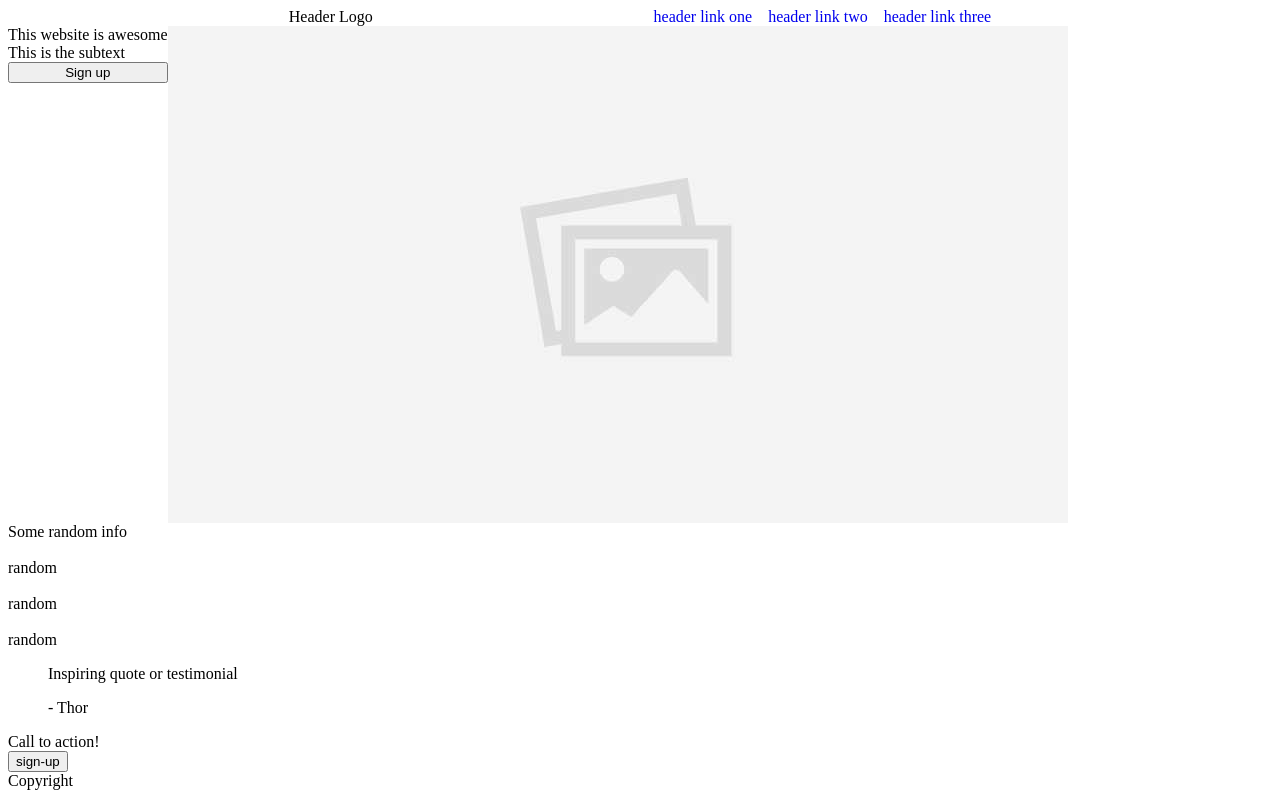
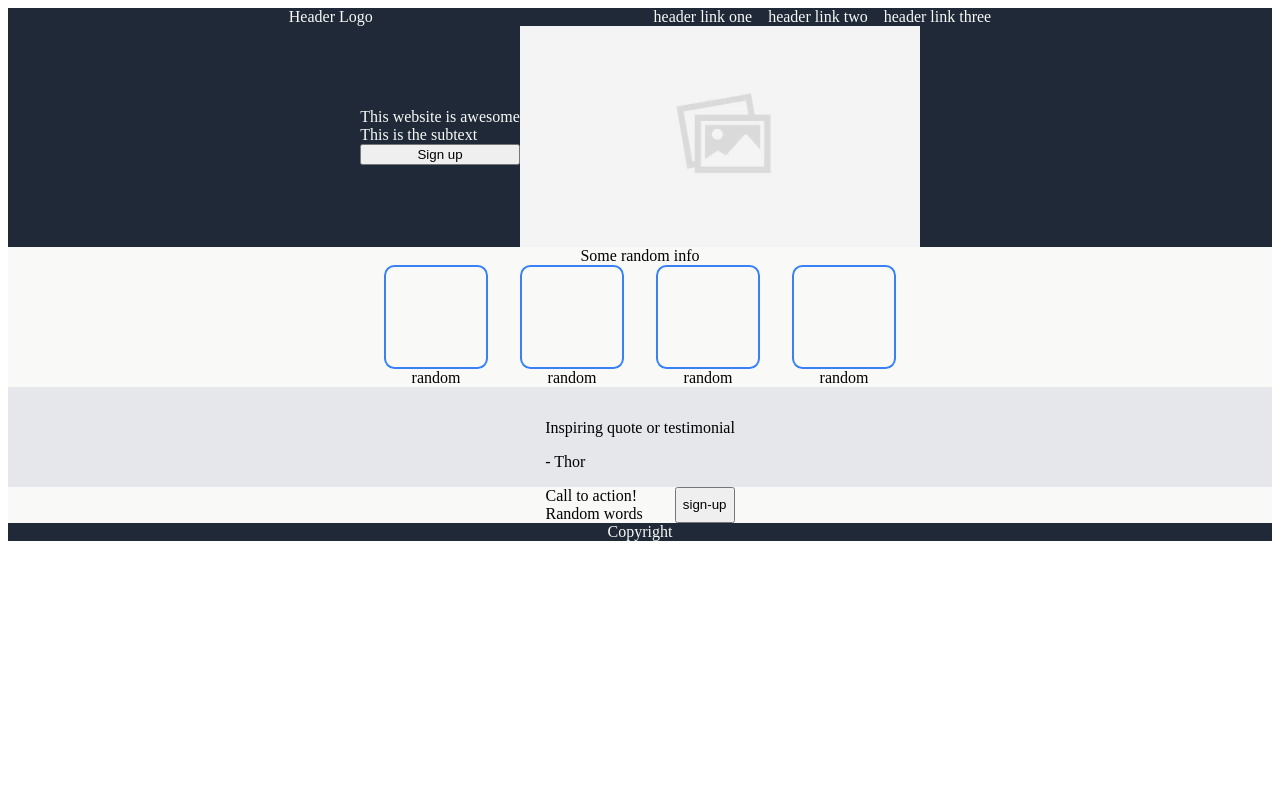
Before and after one commit to MSchwartz55/OdinLandingPage, a plain HTML site: page index.html in a window 1280 px wide. Drawn offline with Linux system fonts and the light colour scheme.

Commit message:
Added display:flex to each of the previously designed css classes and tweaked the structure of index.html to better match the example photo

```diff
--- a/index.html
+++ b/index.html
@@ -34,15 +34,19 @@
         <div>Some random info</div>
         <div class="gallery">
             <div class="pic">
-                <img src="" alt="">
+                <div class="placeholder"></div>
                 <div>random</div>
             </div>
             <div class="pic">
-                <img src="" alt="">
+                <div class="placeholder"></div>
                 <div>random</div>
             </div>
             <div class="pic">
-                <img src="" alt="">
+                <div class="placeholder"></div>
+                <div>random</div>
+            </div>
+            <div class="pic">
+                <div class="placeholder"></div>
                 <div>random</div>
             </div>
         </div>
@@ -63,7 +67,7 @@
         <div class="action-container">
             <div class="action-text">
                 <div>Call to action!</div>
-                <div></div>
+                <div>Random words</div>
             </div>
             <button>sign-up</button>
         </div>
--- a/style.css
+++ b/style.css
@@ -1,5 +1,6 @@
 body{
-
+    display: flex;
+    flex-direction: column;
 }
 
 ul{
@@ -12,44 +13,83 @@ ul{
 
 a{
     text-decoration: none;
+    color: #F9FAF8;
+}
+
+.sign-up img{
+    width: 400px;
+    height: auto;
 }
 
 .header{
     display: flex;
     justify-content: space-evenly;
+    background-color: #1F2937;
+    color: #F9FAF8;
 }
 
 .sign-up{
     display: flex;
+    flex: 1;
+    justify-content: center;
+    align-items: center;
+    background-color: #1F2937;
 }
 
 .intro-text{
     display: flex;
     flex-direction: column;
+    color: #F9FAF8;
 }
 
 .random-info{
-
+    flex: 1;
+    display: flex;
+    flex-direction: column;
+    align-items: center;
+    background-color: #F9FAF8;
 }
 
 .gallery{
-
+    display: flex;
+    gap: 32px;
 }
 
 .pic{
+    display: flex;
+    flex-direction: column;
+    align-items: center;
+}
 
+.placeholder{
+    width: 100px;
+    height: 100px;
+    border: #3882F6;
+    border-radius: 10%;
+    border-width: 2px;
+    background-color: #F9FAF8;
+    border-style: solid;
 }
 
 .quote{
-
+    flex: 1;
+    display: flex;
+    justify-content: center;
+    align-items: center;
+    background-color: #E5E7EB;
 }
 
 .action{
-
+    flex: 1;
+    display: flex;
+    justify-content: center;
+    align-items: center;
+    background-color: #F9FAF8;
 }
 
 .action-container{
-
+    display: flex;
+    gap: 32px;
 }
 
 .action-text{
@@ -57,5 +97,9 @@ a{
 }
 
 .footer{
-
+    display: flex;
+    justify-content: center;
+    align-items: center;
+    background-color: #1F2937;
+    color: #F9FAF8;
 }
```
